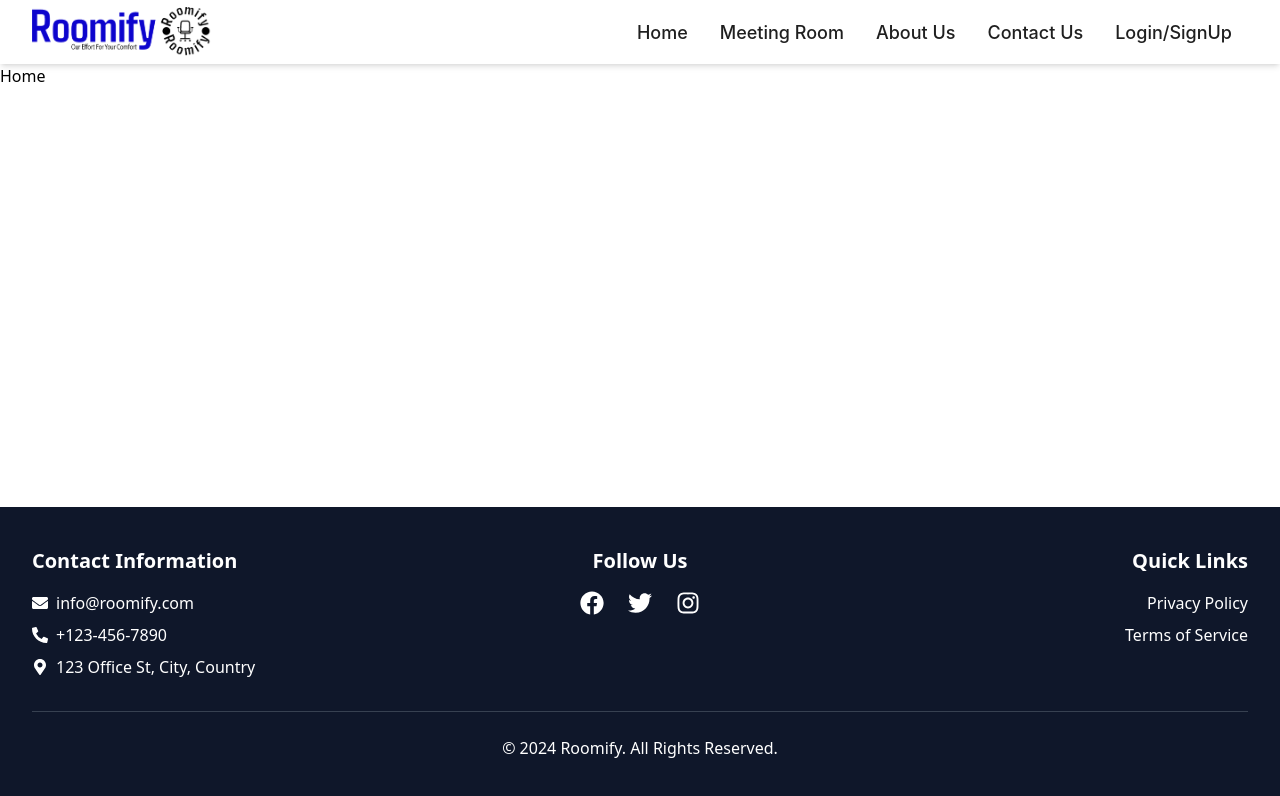
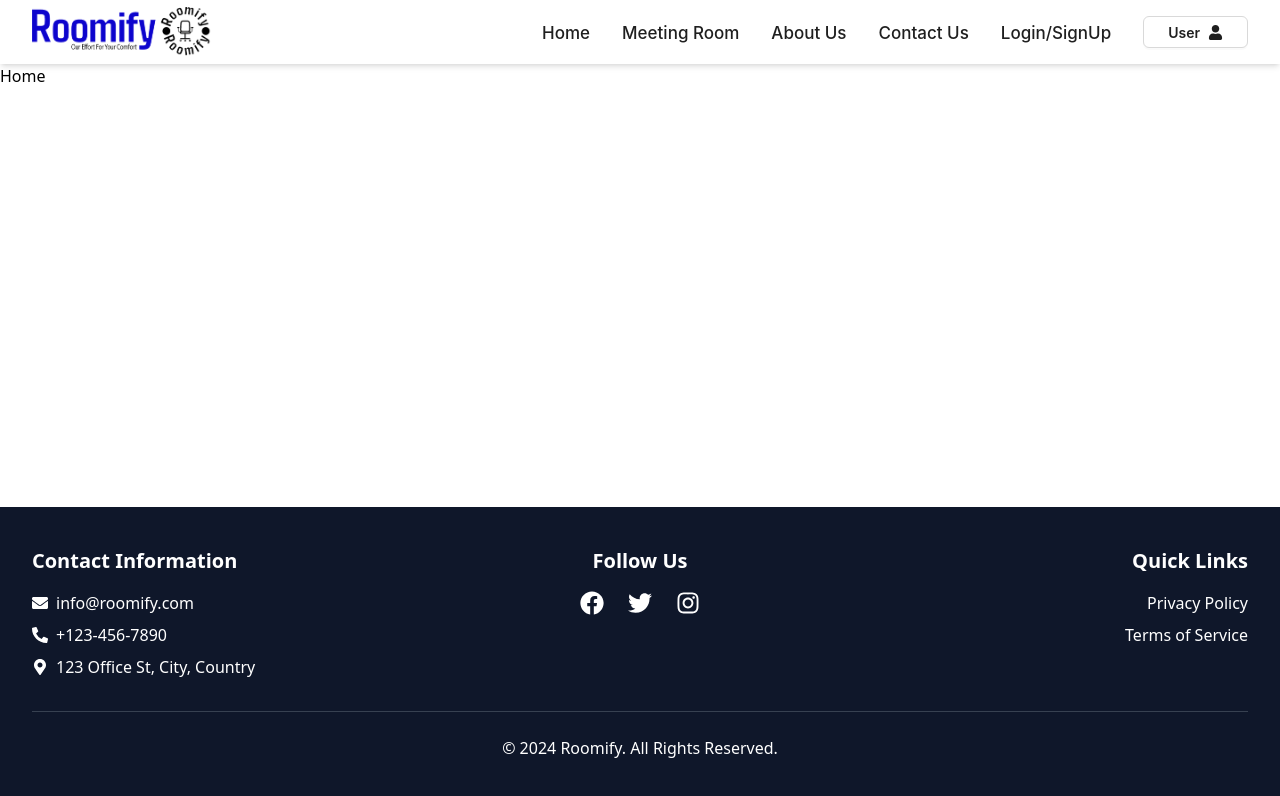
Before and after one commit to sumonpaul55/meeting-room-booking-client, a React (Vite) app: page / in a window 1280 px wide. Shown: the top 796 px of the page. Built offline with nearby package versions, Linux system fonts and the light colour scheme.

Commit message:
user button with drop down completed

```diff
--- a/src/pages/CommonPages/Navbar.tsx
+++ b/src/pages/CommonPages/Navbar.tsx
@@ -1,10 +1,12 @@
 import { useState } from "react";
 import { Link, NavLink } from "react-router-dom";
-import { Menu, Button, Drawer, MenuProps } from "antd";
+import { Menu, Button, Drawer, MenuProps, Dropdown } from "antd";
 import { MenuOutlined } from "@ant-design/icons";
 import logo from "../../assets/logo.png"
 import { navbarGenerator } from "../../utils/navbarGenerator";
 import { userPath } from "../../utils/userPaths";
+import { FaUser } from "react-icons/fa";
+import { BiBox, BiExit } from "react-icons/bi";
 type MenuItem = Required<MenuProps>['items'][number];
 
 
@@ -20,7 +22,18 @@ const Navbar = () => {
     };
 
     const items: MenuItem[] = navbarGenerator(userPath)
-    items.push({ key: "login", label: <NavLink to="/login">Login/SignUp</NavLink> })
+    items.push(
+        { key: "login", label: <NavLink to="/login">Login/SignUp</NavLink> }
+        // { key: "user", label: <FaUser /> }
+    )
+    const UserdropDownItems: MenuItem[] = [
+        {
+            key: "Logout", label: <Button className="px-2 w-full justify-start">Logout <BiExit size={16} /></Button>
+        },
+        {
+            key: "Logout", label: <NavLink to="/login"><Button className="px-2">My Bookings <BiBox size={16} /></Button></NavLink>
+        }
+    ]
     return (
         <nav className="bg-white shadow-md">
             <div className="max-w-7xl mx-auto px-4 sm:px-6 lg:px-8">
@@ -33,7 +46,11 @@ const Navbar = () => {
                         </div>
                     </div>
                     <div className="hidden md:flex space-x-4 items-center w-full">
-                        <Menu mode="horizontal" style={{ width: "100%", justifyContent: "end", border: "0", fontSize: "18px", fontWeight: 500 }} items={items} />
+                        <Menu mode="horizontal" style={{ width: "100%", justifyContent: "end", border: "0", fontSize: "17px", fontWeight: 500 }} items={items} />
+                        {/* user icon and dropdown based on user */}
+                        <Dropdown trigger={['click']} menu={{ items: UserdropDownItems }} arrow={true} overlayStyle={{ border: "1px solid #ccc", borderRadius: "8px" }}>
+                            <Button className="px-6 font-semibold">User <FaUser size={15} /></Button>
+                        </Dropdown>
                     </div>
                     <div className="flex md:hidden items-center">
                         <Button type="primary" icon={<MenuOutlined />} onClick={showDrawer} />
@@ -46,6 +63,9 @@ const Navbar = () => {
                 onClose={closeDrawer}
                 open={visible}>
                 <Menu mode="inline" onClick={closeDrawer} items={items} />
+                <Dropdown className="ml-7" trigger={['click']} menu={{ items: UserdropDownItems }} arrow={true}>
+                    <Button className="px-7">User <FaUser size={15} /></Button>
+                </Dropdown>
             </Drawer>
         </nav>
     );
```
